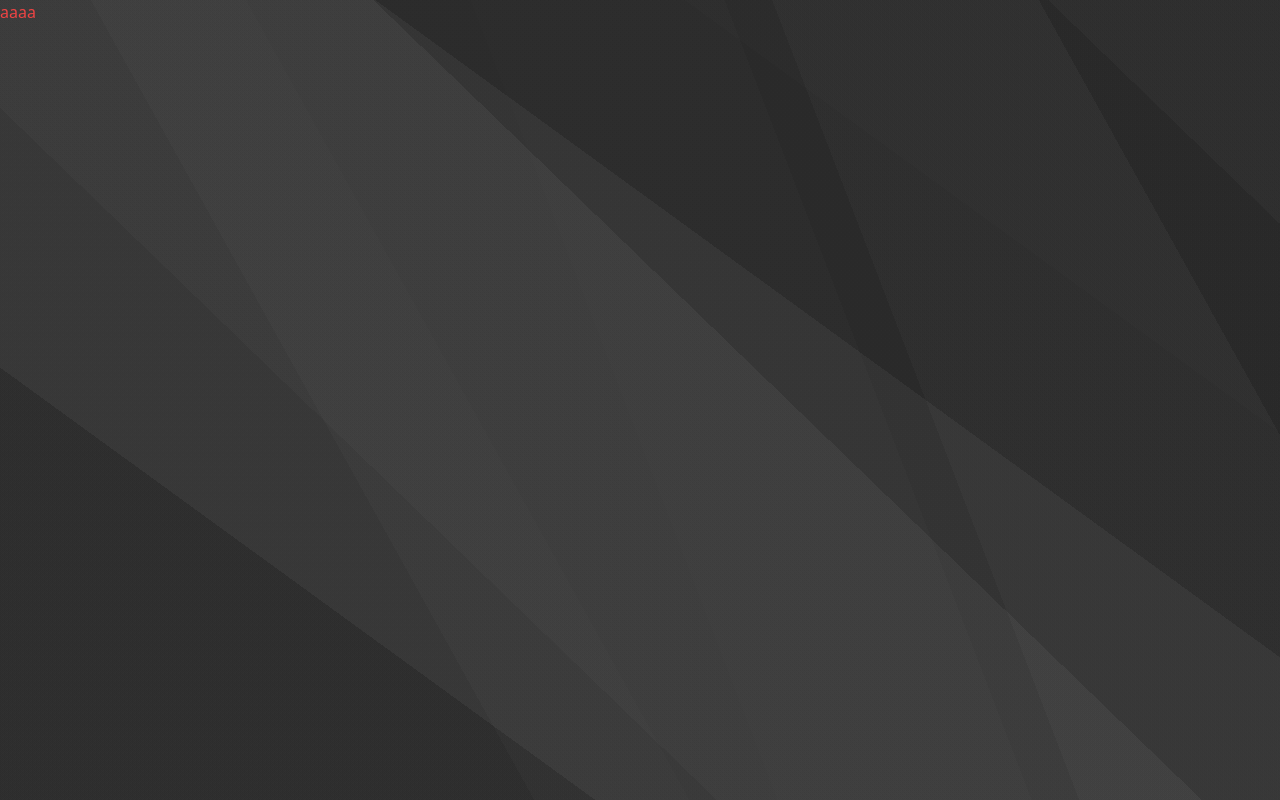
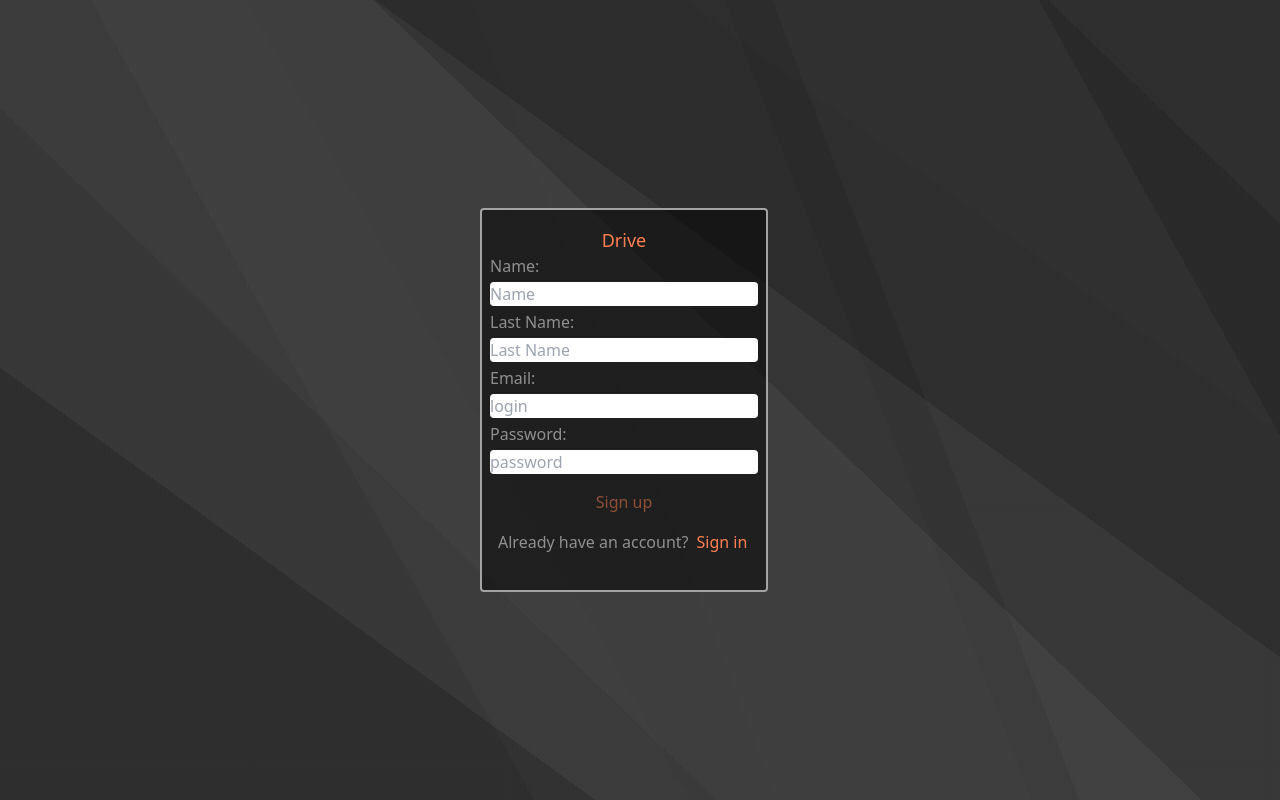
Before and after one commit to Zlus95/zlus_drive, a React (Create React App) app in the folder frontend/: page /register in a window 1280 px wide. Built offline with nearby package versions, Linux system fonts and the light colour scheme.

Commit message:
fix style in form

```diff
--- a/frontend/package.json
+++ b/frontend/package.json
@@ -11,6 +11,7 @@
     "axios": "^1.8.4",
     "react": "^19.1.0",
     "react-dom": "^19.1.0",
+    "react-router-dom": "^7.5.1",
     "react-scripts": "5.0.1",
     "tailwindcss": "3.4.1",
     "web-vitals": "^2.1.4"
--- a/frontend/src/App.js
+++ b/frontend/src/App.js
@@ -1,14 +1,13 @@
 import "./index.css";
 import { QueryClient, QueryClientProvider } from "@tanstack/react-query";
+import Navigation from "./Navigation/Navigation";
 
 const queryClient = new QueryClient();
 
 function App() {
   return (
     <QueryClientProvider client={queryClient}>
-      <div className="text-red-500">
-        <div>aaaa</div>
-      </div>
+      <Navigation />
     </QueryClientProvider>
   );
 }
--- a/frontend/src/pages/Auth/Auth.jsx
+++ b/frontend/src/pages/Auth/Auth.jsx
@@ -37,13 +37,11 @@ const Auth = () => {
   };
 
   return (
-    <form
-      className="flex justify-center items-center h-full"
-      onSubmit={handlerSubmit}
-    >
+    <div className="flex justify-center items-center h-screen w-full">
+      <form className="w-full max-w-xs" onSubmit={handlerSubmit}>
         <div className="h-80 w-72 bg-black/50 border-2 border-neutral-400 rounded">
           <div className="text-primary flex justify-center pt-4 text-lg">
-          Chat
+            Drive
           </div>
           <div className="flex flex-col gap-2 p-4">
             <label htmlFor="email" className="text-white/50">
@@ -82,6 +80,7 @@ const Auth = () => {
           </div>
         </div>
       </form>
+    </div>
   );
 };
 
--- a/frontend/src/pages/Auth/Registration.jsx
+++ b/frontend/src/pages/Auth/Registration.jsx
@@ -80,12 +80,10 @@ const Registration = () => {
   ];
 
   return (
-    <form
-      className="flex justify-center items-center h-full"
-      onSubmit={handlerSubmit}
-    >
+    <div className="flex justify-center items-center h-screen w-full">
+      <form className="w-full max-w-xs" onSubmit={handlerSubmit}>
         <div className="h-96 w-72 bg-black/50 border-2 border-neutral-400 rounded">
-        <p className="text-primary flex justify-center pt-4 text-lg">Chat</p>
+          <p className="text-primary flex justify-center pt-4 text-lg">Drive</p>
           <div className="flex flex-col gap-1 px-2">
             {inputFields.map((field) => (
               <React.Fragment key={field.id}>
@@ -118,6 +116,7 @@ const Registration = () => {
           </div>
         </div>
       </form>
+    </div>
   );
 };
 
```
Also changed, not shown: 1 other file (tests, documents, lock files or other folders). Lines whose indentation alone changed are shown as unchanged.
